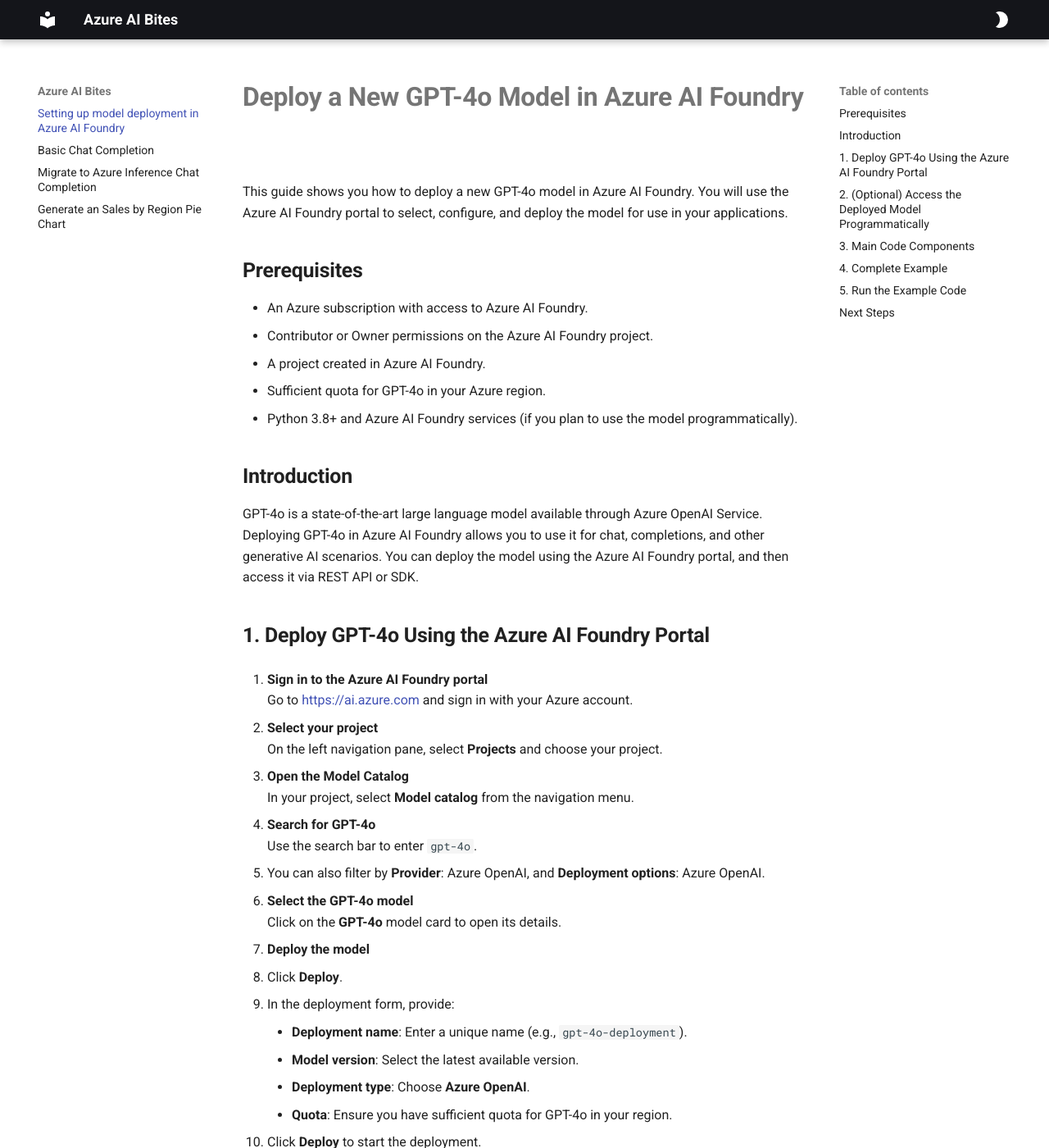
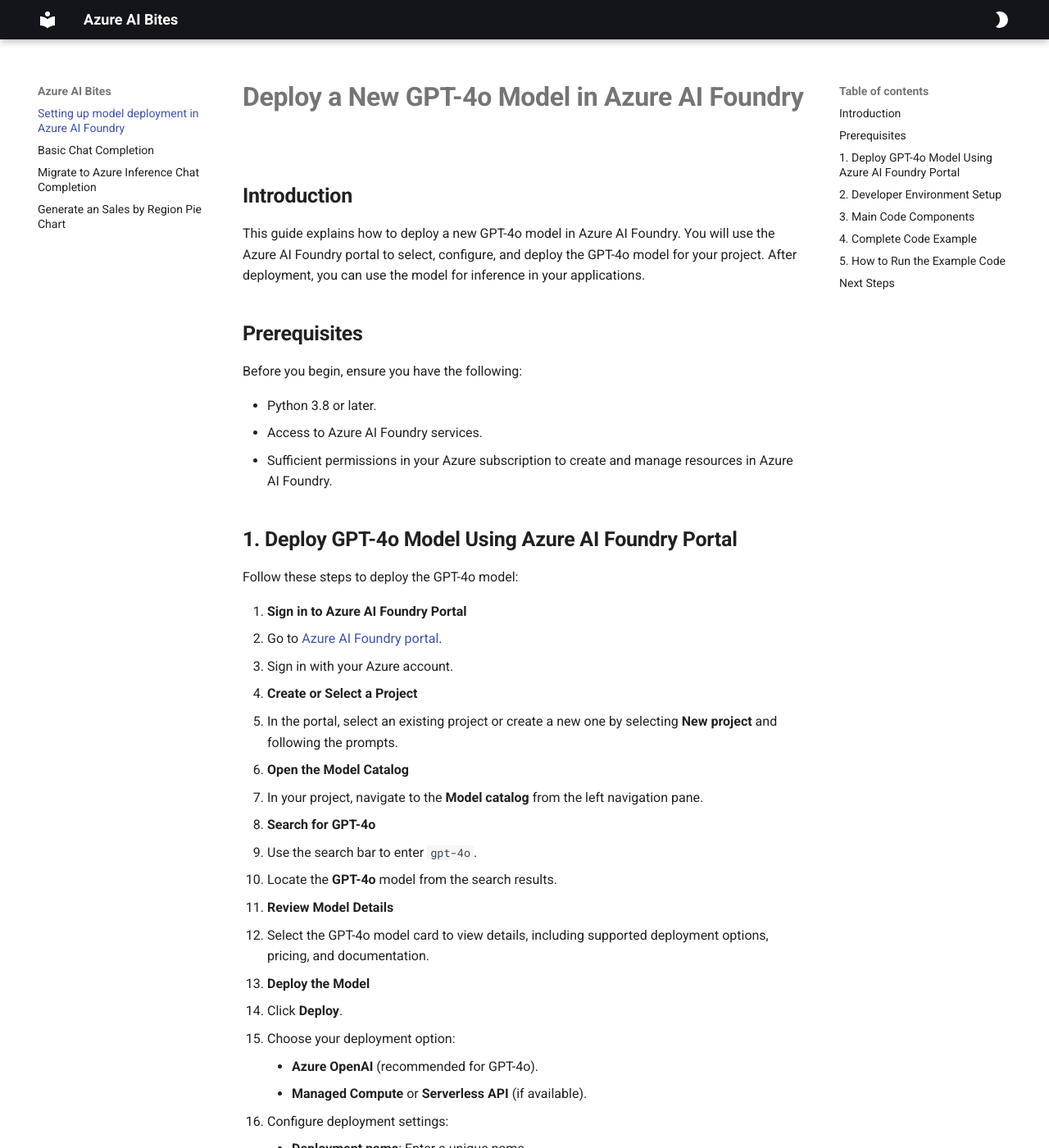
Before and after one commit to gloveboxes/Azure-AI-Bites-with-GenAI, an MkDocs documentation site: the page built from docs/recipe_2_getting_started_ai_foundry.md, in a window 1280 px wide and 1400 px high. Shown: the whole window at 82% size. Built offline with MkDocs 1.6.1 and Material for MkDocs 9.7.7, drawn with Linux system fonts in a browser that asks for light colours; some of the changed text lies outside the part shown.

````diff
--- a/docs/recipe_2_getting_started_ai_foundry.md
+++ b/docs/recipe_2_getting_started_ai_foundry.md
@@ -1,106 +1,118 @@
 # Deploy a New GPT-4o Model in Azure AI Foundry
 
-This guide shows you how to deploy a new GPT-4o model in Azure AI Foundry. You will use the Azure AI Foundry portal to select, configure, and deploy the model for use in your applications.
+## Introduction
+
+This guide explains how to deploy a new GPT-4o model in Azure AI Foundry. You will use the Azure AI Foundry portal to select, configure, and deploy the GPT-4o model for your project. After deployment, you can use the model for inference in your applications.
 
 ## Prerequisites
 
-- An Azure subscription with access to Azure AI Foundry.
-- Contributor or Owner permissions on the Azure AI Foundry project.
-- A project created in Azure AI Foundry.
-- Sufficient quota for GPT-4o in your Azure region.
-- Python 3.8+ and Azure AI Foundry services (if you plan to use the model programmatically).
+Before you begin, ensure you have the following:
 
-## Introduction
+- Python 3.8 or later.
+- Access to Azure AI Foundry services.
+- Sufficient permissions in your Azure subscription to create and manage resources in Azure AI Foundry.
 
-GPT-4o is a state-of-the-art large language model available through Azure OpenAI Service. Deploying GPT-4o in Azure AI Foundry allows you to use it for chat, completions, and other generative AI scenarios. You can deploy the model using the Azure AI Foundry portal, and then access it via REST API or SDK.
+## 1. Deploy GPT-4o Model Using Azure AI Foundry Portal
 
-## 1. Deploy GPT-4o Using the Azure AI Foundry Portal
+Follow these steps to deploy the GPT-4o model:
 
-1. **Sign in to the Azure AI Foundry portal**
-   Go to [https://ai.azure.com](https://ai.azure.com){:target="_blank"} and sign in with your Azure account.
+1. **Sign in to Azure AI Foundry Portal**
+   - Go to [Azure AI Foundry portal](https://ai.azure.com){:target="_blank"}.
+   - Sign in with your Azure account.
 
-2. **Select your project**
-   On the left navigation pane, select **Projects** and choose your project.
+2. **Create or Select a Project**
+   - In the portal, select an existing project or create a new one by selecting **New project** and following the prompts.
 
 3. **Open the Model Catalog**
-   In your project, select **Model catalog** from the navigation menu.
+   - In your project, navigate to the **Model catalog** from the left navigation pane.
 
 4. **Search for GPT-4o**
-   Use the search bar to enter `gpt-4o`.
-   - You can also filter by **Provider**: Azure OpenAI, and **Deployment options**: Azure OpenAI.
+   - Use the search bar to enter `gpt-4o`.
+   - Locate the **GPT-4o** model from the search results.
 
-5. **Select the GPT-4o model**
-   Click on the **GPT-4o** model card to open its details.
+5. **Review Model Details**
+   - Select the GPT-4o model card to view details, including supported deployment options, pricing, and documentation.
 
-6. **Deploy the model**
+6. **Deploy the Model**
    - Click **Deploy**.
-   - In the deployment form, provide:
-     - **Deployment name**: Enter a unique name (e.g., `gpt-4o-deployment`).
-     - **Model version**: Select the latest available version.
-     - **Deployment type**: Choose **Azure OpenAI**.
-     - **Quota**: Ensure you have sufficient quota for GPT-4o in your region.
-   - Click **Deploy** to start the deployment.
+   - Choose your deployment option:
+     - **Azure OpenAI** (recommended for GPT-4o).
+     - **Managed Compute** or **Serverless API** (if available).
+   - Configure deployment settings:
+     - **Deployment name**: Enter a unique name.
+     - **Region**: Select the Azure region.
+     - **Scale settings**: Choose the compute size and scaling options.
+   - Review and accept the license terms.
+   - Click **Deploy** to start the deployment process.
 
-7. **Monitor deployment status**
-   - Go to the **Deployments** tab in your project.
-   - Wait for the deployment status to show **Succeeded**.
+7. **Monitor Deployment Status**
+   - Go to the **Deployments** tab in your project to monitor the deployment status.
+   - Wait until the status changes to **Succeeded**.
 
-## 2. (Optional) Access the Deployed Model Programmatically
+8. **Get Endpoint and Keys**
+   - After deployment, select your deployment to view details.
+   - Copy the **Endpoint URL** and **API key** for use in your applications.
 
-After deployment, you can use the model via REST API or SDK. The following example shows how to use the Python SDK.
+## 2. Developer Environment Setup
 
-### Environment Setup
+Select your preferred operating system tab and follow the steps to set up your environment for using the deployed GPT-4o model.
 
-Install the required Python libraries and set environment variables.
+Select your preferred operating system:
 
 === "Windows"
-    1. Create and activate a virtual environment:
+
+    1. Open **Command Prompt**.
+    2. Create and activate a virtual environment:
         ```cmd
         python -m venv .venv
         .venv\Scripts\activate
         ```
-    2. Install required libraries:
+    3. Install required Python libraries:
         ```cmd
         pip install azure-ai-inference==1.0.0b9 azure-core==1.33.0 azure-identity==1.21.0
         ```
-    3. Set environment variables:
+    4. Set environment variables (replace *<your_value>* with your actual values):
         ```cmd
-        set AZURE_OPENAI_CHAT_ENDPOINT=https://<your-resource-name>.openai.azure.com/openai/deployments/<your-deployment-name>
-        set AZURE_OPENAI_CHAT_KEY=<your-azure-openai-key>
+        set AZURE_OPENAI_CHAT_ENDPOINT=<your_endpoint_url>
+        set AZURE_OPENAI_CHAT_KEY=<your_api_key>
         ```
 
 === "Linux/macOS"
-    1. Create and activate a virtual environment:
+
+    1. Open **Terminal**.
+    2. Create and activate a virtual environment:
         ```bash
         python3 -m venv .venv
         source .venv/bin/activate
         ```
-    2. Install required libraries:
+    3. Install required Python libraries:
         ```bash
         pip install azure-ai-inference==1.0.0b9 azure-core==1.33.0 azure-identity==1.21.0
         ```
-    3. Set environment variables:
+    4. Set environment variables (replace *<your_value>* with your actual values):
         ```bash
-        export AZURE_OPENAI_CHAT_ENDPOINT=https://<your-resource-name>.openai.azure.com/openai/deployments/<your-deployment-name>
-        export AZURE_OPENAI_CHAT_KEY=<your-azure-openai-key>
+        export AZURE_OPENAI_CHAT_ENDPOINT=<your_endpoint_url>
+        export AZURE_OPENAI_CHAT_KEY=<your_api_key>
         ```
 
 ## 3. Main Code Components
 
-### a. Import Required Libraries
+Below are the main components for using your deployed GPT-4o model for chat completions.
 
-Import the Azure AI Inference client and message types.
+### 3.1. Import Required Libraries
+
+You need to import the Azure AI Inference client and message types.
 
 ```python
+import os
 from azure.ai.inference import ChatCompletionsClient
 from azure.ai.inference.models import SystemMessage, UserMessage
 from azure.core.credentials import AzureKeyCredential
-import os
 ```
 
-### b. Set Up the Client
+### 3.2. Set Up the Client
 
-Create a client using your endpoint and key.
+Create a client instance using your endpoint and API key.
 
 ```python
 endpoint = os.environ["AZURE_OPENAI_CHAT_ENDPOINT"]
@@ -109,25 +121,34 @@ key = os.environ["AZURE_OPENAI_CHAT_KEY"]
 client = ChatCompletionsClient(
     endpoint=endpoint,
     credential=AzureKeyCredential(key),
-    api_version="2024-06-01",  # Use the latest supported API version
+    api_version="2024-06-01",  # Use the API version that matches your deployment
 )
 ```
 
-### c. Send a Chat Completion Request
+### 3.3. Send a Chat Completion Request
 
-Send a prompt to the deployed GPT-4o model.
+Prepare your messages and send a request to the GPT-4o model.
 
 ```python
 response = client.complete(
     messages=[
         SystemMessage("You are a helpful assistant."),
-        UserMessage("How can I use GPT-4o in Azure AI Foundry?"),
+        UserMessage("How many feet are in a mile?"),
     ]
 )
+```
+
+### 3.4. Process the Response
+
+Extract and print the model's response.
+
+```python
 print(response.choices[0].message.content)
 ```
 
-## 4. Complete Example
+## 4. Complete Code Example
+
+This example demonstrates how to connect to your deployed GPT-4o model and get a chat completion.
 
 ```python
 import os
@@ -148,9 +169,10 @@ def main():
     response = client.complete(
         messages=[
             SystemMessage("You are a helpful assistant."),
-            UserMessage("How can I use GPT-4o in Azure AI Foundry?"),
+            UserMessage("How many feet are in a mile?"),
         ]
     )
+
     print(response.choices[0].message.content)
 
 if __name__ == "__main__":
@@ -158,19 +180,21 @@ if __name__ == "__main__":
 ```
 
 **Explanation:**
-This script sends a chat prompt to your deployed GPT-4o model and prints the response.
+This script authenticates to your deployed GPT-4o model using the endpoint and API key, sends a simple chat prompt, and prints the model's response.
 
-## 5. Run the Example Code
+## 5. How to Run the Example Code
 
-1. Ensure your environment variables are set.
-2. Run the script:
+1. Ensure your environment variables are set as described in the setup section.
+2. Save the complete code example to a file, for example, `chat_gpt4o_example.py`.
+3. Run the script:
     ```bash
-    python <script-name>.py
+    python chat_gpt4o_example.py
     ```
+4. You should see the model's response printed in your terminal.
 
 ## Next Steps
 
 - [Explore the model catalog in Azure AI Foundry portal](https://learn.microsoft.com/azure/ai-foundry/how-to/model-catalog-overview){:target="_blank"}
-- [Use GPT-4o for chat and completions](https://learn.microsoft.com/azure/ai-services/openai/how-to/chatgpt){:target="_blank"}
-- [Manage deployments in Azure AI Foundry](https://learn.microsoft.com/azure/ai-foundry/how-to/deploy-models-managed){:target="_blank"}
+- [Azure OpenAI Service documentation](https://learn.microsoft.com/azure/ai-services/openai/overview){:target="_blank"}
 - [Azure AI Foundry documentation](https://learn.microsoft.com/azure/ai-foundry/){:target="_blank"}
+- [Build generative AI apps with Azure AI Foundry](https://learn.microsoft.com/azure/ai-foundry/how-to/deploy-models-managed){:target="_blank"}
--- a/recipes.yml
+++ b/recipes.yml
@@ -11,7 +11,7 @@
   filename: "recipe_4_migrating.md"
   prompt: |
     How to migrate from OpenAI Chat Completion to an Azure Inference Chat Completion.
-    Before the Azure inference code example, include a table that maps parameters from OpenAI ChatCompletion API to the Azure Inference API.
+    After the Developer Environment Setup section, add a section named API Mapping with a table mapping the parameters for the OpenAI ChatCompletion API and the Azure Inference API.
     Show code examples of both OpenAI Chat Completion and Azure Inference.
 - title: "Generate an Sales by Region Pie Chart"
   filename: "recipe_5_generate_image.md"
@@ -19,3 +19,4 @@
     Generate sales by region pie chart using the Code Interpreter with this data:
       - Europe: USD 120000
       - China: USD 150000
+    Instruct the user to create a sales_data.csv file.
````
Also changed, not shown: docs/recipe_3_basic_chat.md (+77 -77 lines), docs/recipe_4_migrating.md (+89 -54 lines), docs/recipe_5_generate_image.md (+82 -91 lines), system_message.md (+26 -13 lines), 1 other file.
